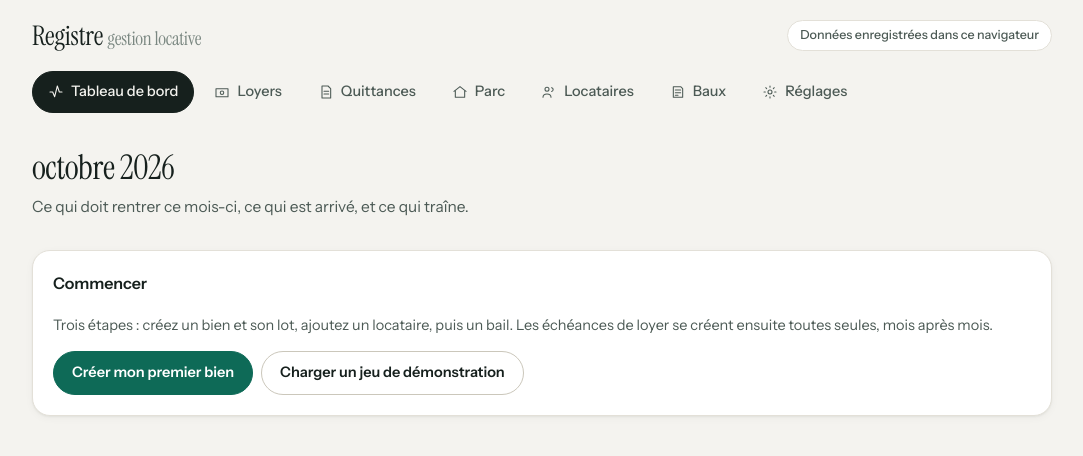
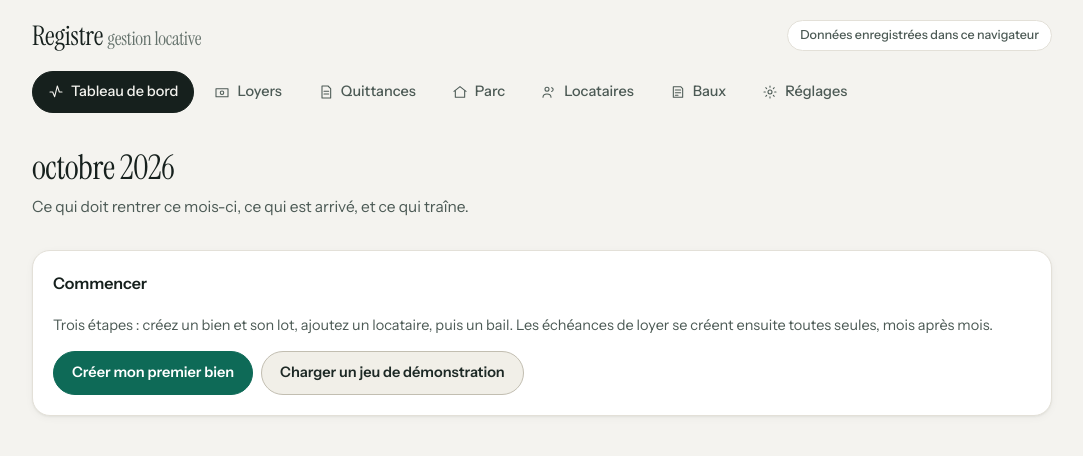
Before and after one commit to msdt2/gestion-locative, a plain HTML site: page index.html in a window 1280 px wide. Shown: the whole page, without its empty margins (98-1181 px from the left). Drawn offline with Linux system fonts and the light colour scheme.

Commit message:
v0.4
bug bouton trop sombre

```diff
--- a/index.html
+++ b/index.html
@@ -27,7 +27,7 @@
     --surface-2: #faf9f5;
     --encre: #16201d;
     --encre-2: #4c5a55;
-    --encre-3: #7a8781;
+    --encre-3: #65726c;
     --trait: #e3e0d8;
     --trait-fort: #cbc7bb;
     --accent: #0e6a57;
@@ -38,6 +38,15 @@
     --attention: #8a5a12;
     --attention-fond: #f8efdd;
 
+    /* boutons secondaires : toujours détachés du panneau */
+    --btn2-fond: #f1efe8;
+    --btn2-trait: #c2beb1;
+    --btn2-encre: #1d2925;
+    --btn2-survol: #e7e4da;
+    --btn-inactif-encre: #8d968f;
+    --btn-inactif-trait: #d8d3c6;
+    --accent-encre: #ffffff;
+
     /* rythme */
     --e1: 4px; --e2: 8px; --e3: 12px; --e4: 20px; --e5: 32px; --e6: 48px;
     --r-s: 8px; --r-m: 12px; --r-l: 18px;
@@ -52,34 +61,43 @@
     padding-top: env(safe-area-inset-top, 0px);
     padding-bottom: env(safe-area-inset-bottom, 0px);
   }
-  :root:not([data-theme="light"]) {
-    @media (prefers-color-scheme: dark) {
+  @media (prefers-color-scheme: dark) {
+    :root:not([data-theme="light"]) {
       --fond: #121614;
       --surface: #1a201d;
-      --surface-2: #212823;
-      --encre: #e9eeeb;
-      --encre-2: #adb9b4;
-      --encre-3: #8b9792;
-      --trait: #2b332f;
-      --trait-fort: #3d4741;
+      --surface-2: #232b27;
+      --encre: #edf2ef;
+      --encre-2: #b6c2bd;
+      --encre-3: #94a09b;
+      --trait: #2f3833;
+      --trait-fort: #475249;
       --accent: #5fc0a6;
-      --accent-fond: #17302a;
+      --accent-fond: #1b342d;
       --accent-vif: #7fd4bc;
-      --alerte: #e79a8a;
-      --alerte-fond: #33211c;
-      --attention: #d9b168;
-      --attention-fond: #2e2617;
-      --ombre: 0 1px 2px rgba(0, 0, 0, .3);
-      --ombre-haute: 0 10px 30px rgba(0, 0, 0, .5);
+      --accent-encre: #06120f;
+      --alerte: #f0a795;
+      --alerte-fond: #3a241f;
+      --attention: #e2bd75;
+      --attention-fond: #33291a;
+      --btn2-fond: #2b3430;
+      --btn2-trait: #697770;
+      --btn2-encre: #edf2ef;
+      --btn2-survol: #36413c;
+      --btn-inactif-encre: #97a39e;
+      --btn-inactif-trait: #3f4a45;
+      --ombre: 0 1px 2px rgba(0, 0, 0, .35);
+      --ombre-haute: 0 10px 30px rgba(0, 0, 0, .55);
     }
   }
   :root[data-theme="dark"] {
-    --fond: #121614; --surface: #1a201d; --surface-2: #212823;
-    --encre: #e9eeeb; --encre-2: #adb9b4; --encre-3: #8b9792;
-    --trait: #2b332f; --trait-fort: #3d4741;
-    --accent: #5fc0a6; --accent-fond: #17302a; --accent-vif: #7fd4bc;
-    --alerte: #e79a8a; --alerte-fond: #33211c;
-    --attention: #d9b168; --attention-fond: #2e2617;
+    --fond: #121614; --surface: #1a201d; --surface-2: #232b27;
+    --encre: #edf2ef; --encre-2: #b6c2bd; --encre-3: #94a09b;
+    --trait: #2f3833; --trait-fort: #475249;
+    --accent: #5fc0a6; --accent-fond: #1b342d; --accent-vif: #7fd4bc; --accent-encre: #06120f;
+    --alerte: #f0a795; --alerte-fond: #3a241f;
+    --attention: #e2bd75; --attention-fond: #33291a;
+    --btn2-fond: #2b3430; --btn2-trait: #697770; --btn2-encre: #edf2ef; --btn2-survol: #36413c;
+    --btn-inactif-encre: #97a39e; --btn-inactif-trait: #3f4a45;
   }
 
   *, *::before, *::after { box-sizing: border-box; }
@@ -155,24 +173,28 @@
   /* ------------------------------------------------------------- boutons */
   button.btn {
     font: inherit; font-size: 14.5px; font-weight: 600; cursor: pointer;
-    background: var(--accent); color: #fff; border: 1px solid var(--accent);
+    background: var(--accent); color: var(--accent-encre); border: 1px solid var(--accent);
     border-radius: 999px; padding: 10px 18px; min-height: 44px;
     display: inline-flex; align-items: center; justify-content: center; gap: 7px;
     transition: background .12s ease, border-color .12s ease, color .12s ease;
   }
   button.btn:hover { background: var(--accent-vif); border-color: var(--accent-vif); }
-  :root[data-theme="dark"] button.btn { color: #06120f; }
-  @media (prefers-color-scheme: dark) { :root:not([data-theme="light"]) button.btn { color: #06120f; } }
   button.btn.ghost {
-    background: var(--surface); color: var(--encre); border-color: var(--trait-fort);
-  }
-  button.btn.ghost:hover { background: var(--surface-2); border-color: var(--encre-3); }
+    background: var(--btn2-fond); color: var(--btn2-encre); border-color: var(--btn2-trait);
+  }
+  button.btn.ghost:hover { background: var(--btn2-survol); border-color: var(--encre-3); }
   button.btn.quiet {
-    background: transparent; color: var(--encre-3); border-color: transparent;
-    padding: 8px 10px; min-height: 40px; font-weight: 500;
-  }
-  button.btn.quiet:hover { background: var(--surface-2); color: var(--encre); }
-  button.btn:disabled { opacity: .4; cursor: not-allowed; background: var(--surface); color: var(--encre-3); border-color: var(--trait); }
+    background: transparent; color: var(--encre-2); border-color: transparent;
+    padding: 8px 12px; min-height: 40px; font-weight: 500; text-decoration: underline;
+    text-decoration-color: var(--trait-fort); text-underline-offset: 3px;
+  }
+  button.btn.quiet:hover { background: var(--btn2-fond); color: var(--encre); }
+  button.btn:disabled {
+    background: transparent; color: var(--btn-inactif-encre);
+    border-color: var(--btn-inactif-trait); border-style: dashed;
+    cursor: not-allowed; opacity: 1;
+  }
+  button.btn:disabled:hover { background: transparent; border-color: var(--btn-inactif-trait); }
   .row-actions { display: flex; flex-wrap: wrap; gap: var(--e2); margin-top: var(--e3); }
 
   /* ----------------------------------------------------------- formulaires */
```
